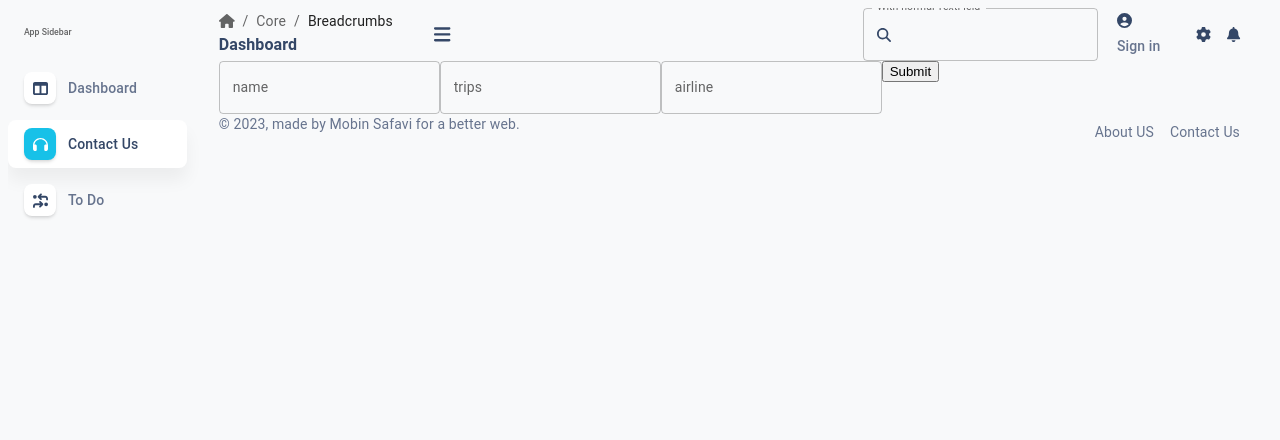
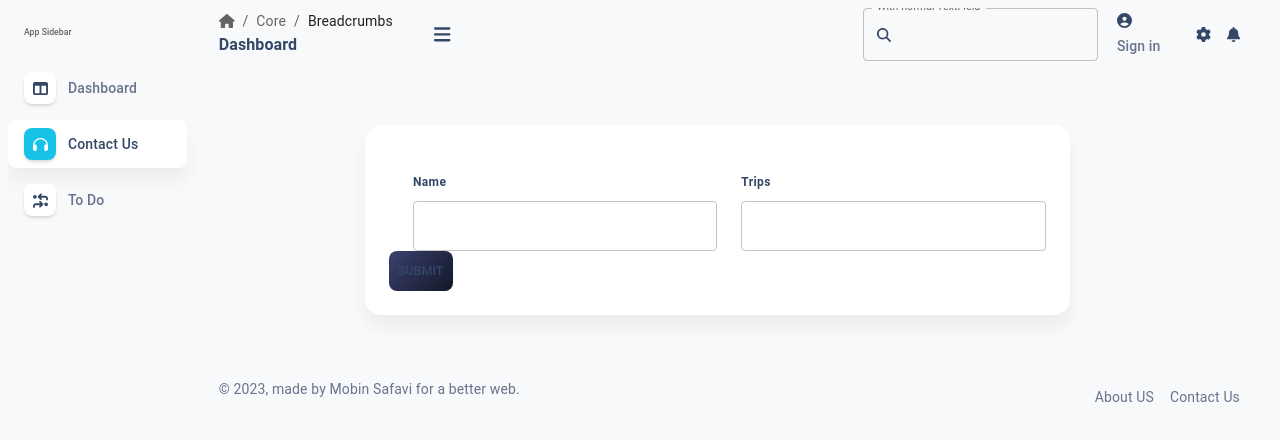
Before and after one commit to Mobinsafavi/dashboard, a React (Vite) app: page /contact-us in a window 1280 px wide. Shown: the top 440 px of the page. Built offline with nearby package versions, Linux system fonts and the light colour scheme.

Commit message:
feat : adding some custom input handler file

```diff
--- a/package.json
+++ b/package.json
@@ -4,7 +4,7 @@
   "version": "0.0.0",
   "type": "module",
   "scripts": {
-    "dev": "vite",
+    "start" : "vite",
     "build": "tsc && vite build",
     "preview": "vite preview"
   },
--- a/src/components/common/CustomButton.tsx
+++ b/src/components/common/CustomButton.tsx
@@ -1,5 +1,5 @@
 import React from "react";
-import { Button, ButtonProps } from "@mui/material";
+import { Button, ButtonProps, styled } from "@mui/material";
 import { BGColor, Children } from "../../config/types";
 import { ButtonTypeMap } from "@mui/material/Button/Button";
 
@@ -7,6 +7,14 @@ interface ICustomButtonProps {
   bgColor?: BGColor;
   children: Children;
 }
+
+const StyledButton = styled(Button)(({ size }) => ({
+  height: size === "medium" || !size ? 40 : undefined,
+  fontSize: "1.2rem",
+  color: "text.info",
+  padding: 2,
+  borderRadius: "0.8rem",
+}));
 
 const CustomButton: React.FC<ICustomButtonProps & ButtonProps> = ({
   bgColor = "primary",
@@ -32,9 +40,9 @@ const CustomButton: React.FC<ICustomButtonProps & ButtonProps> = ({
   }
 
   return (
-    <Button {...props} color="info" className={backgroundColor}>
+    <StyledButton {...props} className={backgroundColor}>
       {children}
-    </Button>
+    </StyledButton>
   );
 };
 export default CustomButton;
--- a/src/components/common/CustomPaper.tsx
+++ b/src/components/common/CustomPaper.tsx
@@ -11,11 +11,11 @@ const CustomPaper: React.FC<ICustomPaper & GridProps> = ({
 }) => {
   return (
     <Grid
+      {...props}
       container
-      {...props}
       sx={{
         borderRadius: "1.6rem",
-        transition: "box-shadow 300ms cubic-bezier(0.4, 0, 0.2, 1) 0ms",
+        boxShadow: "rgba(0, 0, 0, 0.05) 0rem 1.25rem 1.6875rem 0rem;",
         backgroundColor: "white",
       }}
     >
--- a/src/components/common/CustomTextField.tsx
+++ /dev/null
@@ -1,28 +0,0 @@
-import { Controller, useFormContext } from "react-hook-form";
-import { TextField, TextFieldProps } from "@mui/material";
-
-const FormInput = ({ name, ...rest }: TextFieldProps & { name: string }) => {
-  const {
-    control,
-    formState: { errors },
-  } = useFormContext();
-  return (
-    <Controller
-      name={name}
-      control={control}
-      render={({ field: { onChange, onBlur } }) => (
-        <>
-          <TextField
-            onChange={onChange}
-            onBlur={onBlur}
-            {...rest}
-            error={!!errors[name]}
-            helperText={errors[name]?.message as string}
-          />
-        </>
-      )}
-    />
-  );
-};
-
-export default FormInput;
--- /dev/null
+++ b/src/components/common/inputs/CustomInputBase.tsx
@@ -0,0 +1,20 @@
+import { styled, TextField, TextFieldProps } from "@mui/material";
+
+const CustomInputBase = styled(TextField)(({ multiline, size }) => ({
+  "& .MuiInputBase-root": {
+    height: multiline ? undefined : size === "small" ? 40 : 50,
+    backgroundColor: "#ffffff",
+    fontSize: "1.4rem",
+    fontWeight: 500,
+  },
+  "& ::placeholder": {
+    fontSize: "1.4rem",
+  },
+  width: "100%",
+}));
+
+const InputBase = (props: TextFieldProps) => {
+  return <CustomInputBase {...props} />;
+};
+
+export default InputBase;
--- /dev/null
+++ b/src/components/common/inputs/CustomInputLabel.tsx
@@ -0,0 +1,31 @@
+import React from "react";
+import { Box, Typography } from "@mui/material";
+
+interface IInputLabelProps {
+  label: string;
+  required?: boolean;
+}
+
+const CustomInputLabel: React.FC<IInputLabelProps> = ({ label, required }) => {
+  return (
+    <Box
+      mb={1}
+      className="font-weight-bold position-relative"
+      width="fit-content"
+      sx={{ fontSize: "1.4rem", whiteSpace: "nowrap" }}
+    >
+      <Typography
+        variant="caption"
+        color="primary"
+        className="font-weight-bold"
+      >
+        {label}
+      </Typography>
+      {required ? (
+        <Box sx={{ position: "absolute", right: -8, top: -2 }}>*</Box>
+      ) : null}
+    </Box>
+  );
+};
+
+export default CustomInputLabel;
--- /dev/null
+++ b/src/components/common/inputs/TextInput.tsx
@@ -0,0 +1,41 @@
+import { Controller, useFormContext } from "react-hook-form";
+import { TextFieldProps } from "@mui/material";
+import CustomInputLabel from "./CustomInputLabel";
+import CustomInputBase from "./CustomInputBase";
+import { Children } from "../../../config/types";
+
+export type ITextInputProps = TextFieldProps & {
+  name: string;
+  label?: Children;
+  required?: boolean;
+};
+const TextInput = ({ name, label, required, ...props }: any) => {
+  const {
+    control,
+    formState: { errors },
+  } = useFormContext();
+
+  return (
+    <>
+      {label && (
+        <CustomInputLabel label={label as string} required={required} />
+      )}
+      <Controller
+        name={name}
+        control={control}
+        render={({ field }) => (
+          <>
+            <CustomInputBase
+              {...field}
+              {...props}
+              error={!!errors[name]}
+              helperText={errors[name]?.message as string}
+            />
+          </>
+        )}
+      />
+    </>
+  );
+};
+
+export default TextInput;
--- a/src/pages/ContactUs.tsx
+++ b/src/pages/ContactUs.tsx
@@ -1,63 +1,10 @@
-/*import CustomPaper from "../components/common/CustomPaper";
-import { Controller, useForm } from "react-hook-form";
-import { TextField } from "@mui/material";
-import { ContactUsSchema } from "../helpers/validations/schemas/ContactUsSchema";
-import { yupResolver } from "@hookform/resolvers/yup";
-
-const ContactUs = () => {
-  const { control, handleSubmit } = useForm({
-    resolver: yupResolver(ContactUsSchema),
-    defaultValues: {
-      fullName: "",
-      email: "",
-      subject: "",
-      feedBack: "",
-    },
-  });
-
-  const onSubmit = (data: any) => console.log(data);
-
-  return (
-    <CustomPaper>
-      <form onSubmit={handleSubmit(onSubmit)}>
-        <Controller
-          name="fullName"
-          control={control}
-          render={({ field }) => <TextField label="Full Name" {...field} />}
-        />
-        <Controller
-          name="email"
-          control={control}
-          render={({ field }) => <TextField label="Email" {...field} />}
-        />
-        <Controller
-          name="subject"
-          control={control}
-          render={({ field }) => <TextField label="Subject" {...field} />}
-        />
-        <Controller
-          name="feedBack"
-          control={control}
-          render={({ field }) => <TextField label="Feedback" {...field} />}
-        />
-        <input type="submit" />
-      </form>
-    </CustomPaper>
-  );
-};
-
-export default ContactUs;*/
-
 import { FormProvider, useForm } from "react-hook-form";
-import FormInput from "../components/common/CustomTextField";
 import { yupResolver } from "@hookform/resolvers/yup";
 import { ContactUsSchema } from "../helpers/validations/schemas/ContactUsSchema";
-import * as yup from "yup";
-interface FormData {
-  name: string;
-  trips: string;
-  airline: string;
-}
+import TextInput from "../components/common/inputs/TextInput";
+import CustomPaper from "../components/common/CustomPaper";
+import { Button, Grid } from "@mui/material";
+import CustomButton from "../components/common/CustomButton";
 
 const MyForm = () => {
   const methods = useForm<FormData>({
@@ -66,13 +13,26 @@ const MyForm = () => {
   });
   const onSubmit = (data: FormData) => console.log(data);
 
+  const gridSizes = { xs: 12, md: 6 };
+
   return (
     <FormProvider {...methods}>
       <form onSubmit={methods.handleSubmit(onSubmit)}>
-        <FormInput name="name" label="name" />
-        <FormInput name="trips" label="trips" />
-        <FormInput name="airline" label="airline" />
-        <button type="submit">Submit</button>
+        <Grid container sx={{ justifyContent: "center" }}>
+          <Grid item xs={8}>
+            <CustomPaper my={8} p={3} spacing={3}>
+              <Grid item {...gridSizes}>
+                <TextInput name="name" label="Name" />
+              </Grid>
+              <Grid item {...gridSizes}>
+                <TextInput name="trips" label="Trips" />
+              </Grid>
+              <CustomButton bgColor="secondary" type="submit">
+                Submit
+              </CustomButton>
+            </CustomPaper>
+          </Grid>
+        </Grid>
       </form>
     </FormProvider>
   );
```
